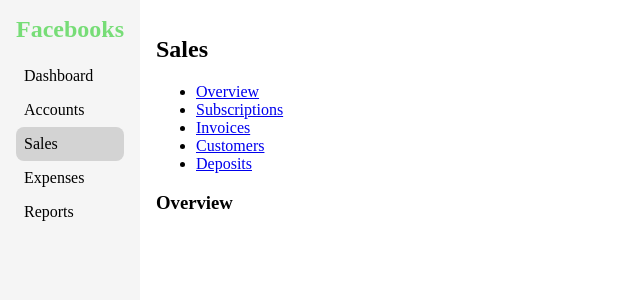
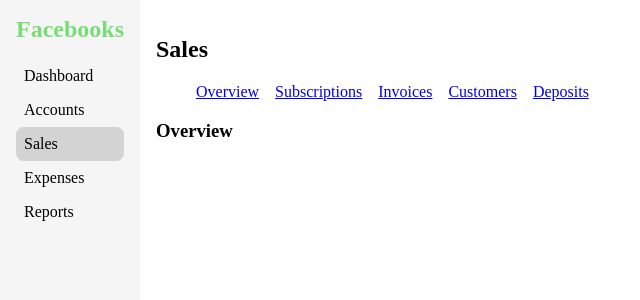
Before and after one commit to JennyWeij/Client-side-routing, a React (Vite) app: page /sales in a window 1280 px wide. Shown: the top 300 px of the page, without its empty margins (0-640 px from the left). Built offline with nearby package versions, Linux system fonts and the light colour scheme.

Commit message:
styleat ul

```diff
--- a/src/pages/Sales.tsx
+++ b/src/pages/Sales.tsx
@@ -1,3 +1,4 @@
+import { CSSProperties } from "react";
 import { Outlet } from "react-router";
 import { NavLink } from "react-router-dom";
 
@@ -6,7 +7,7 @@
     <div>
       <h2>Sales</h2>
       <nav>
-        <ul>
+        <ul style={ulStyle}>
           <li>
             <NavLink to=".">Overview</NavLink>
           </li>
@@ -29,4 +30,11 @@
   )
 }
 
+const ulStyle: CSSProperties = {
+  display: 'flex',
+  listStyleType: 'none',
+  gap: '1rem',
+
+}
+
 export default Sales;
```
